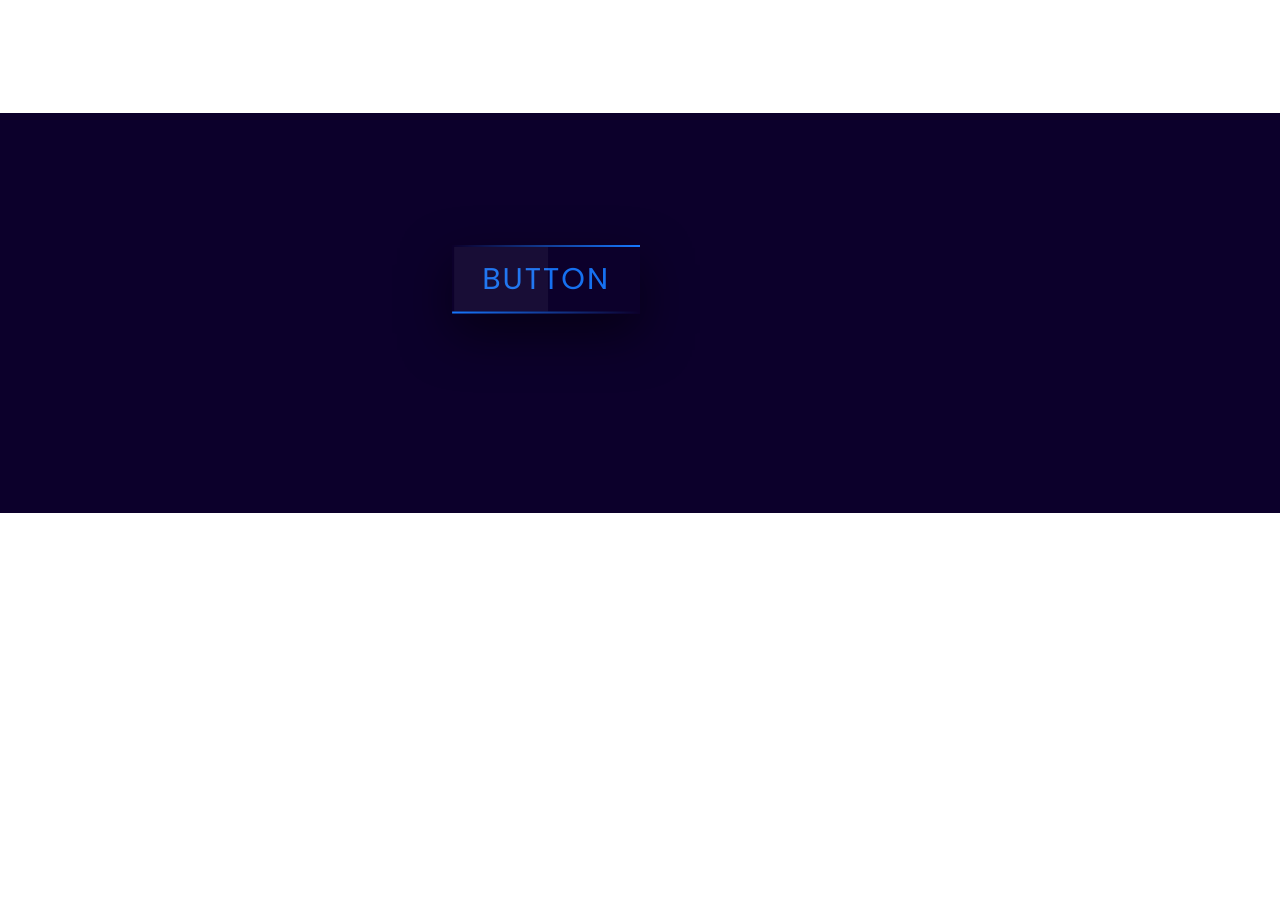
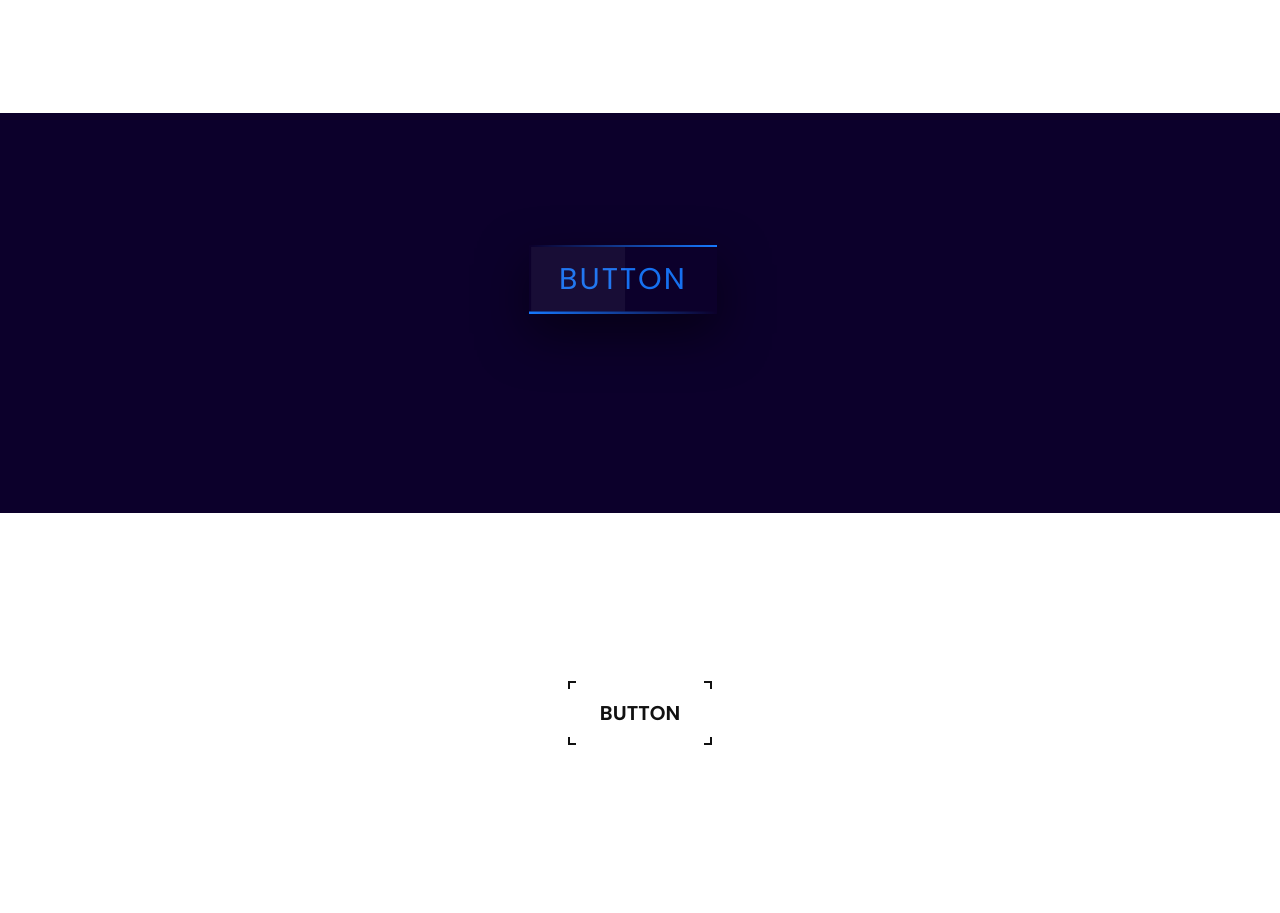
Before and after one commit to PriontoAbdullah/CSS-Button-Effect, a plain HTML site: page index.html in a window 1280 px wide. Shown: the part 1477-2390 px from the top of the page. Before the commit the page ends 1990 px from the top, so only its background shows below. Drawn offline with Linux system fonts and the light colour scheme.

Commit message:
Button Border Effect

```diff
--- /dev/null
+++ b/Button-Border.css
@@ -0,0 +1,65 @@
+@import url('https://fonts.googleapis.com/css?family=Poppins:400,500,600,700,800,900&displayer=swap');
+
+#button-border{
+    margin: 0;
+    padding: 0;
+    height: 50vh;
+    box-sizing: border-box;
+    display: flex;
+    justify-content: center;
+    align-items: center;
+    font-family: 'Poppins', sans-serif;
+}
+
+#button-border a {
+    position: relative;
+    display: inline-block;
+    padding: 15px 30px;
+    border: 2px solid #111;
+    text-transform: uppercase;
+    color: #111;
+    text-decoration: none;
+    font-weight: 600;
+    font-size: 20px;
+}
+
+#button-border a::before{
+    content: "";
+    position: absolute;
+    top: 6px;
+    left: -2px;
+    width: calc(100% + 4px);
+    height: calc(100% - 12px);
+    background: #fff;
+    transition: 0.5s ease-in-out;
+    transform: scaleY(1);
+    transition-delay: 0.5s;
+}
+
+
+#button-border a:hover::before{
+    transform: scaleY(0);
+}
+
+
+#button-border a::after{
+    content: "";
+    position: absolute;
+    left: 6px;
+    top: -2px;
+    height: calc(100% + 4px);
+    width: calc(100% - 12px);
+    background: #fff;
+    transition: 0.5s ease-in-out;
+    transform: scaleX(1)
+}
+
+
+#button-border a:hover::after{
+    transform: scaleX(0);
+}
+
+#button-border a span {
+    position: relative;
+    z-index: 3;
+}
--- a/Button-Snake.css
+++ b/Button-Snake.css
@@ -4,17 +4,19 @@
     margin: 0;
     padding: 0;
     height: 50vh;
+    box-sizing: border-box;
     display: flex;
     justify-content: center;
     align-items: center;
     font-family: 'Poppins', sans-serif;
     background: #0c002b;
-    position: relative;
 }
 
 #button-snake a{
     padding: 12px 30px;
+    left: 6%;
     transform: translate(-50%, -50%);
+    position: relative;
     color: #1670f0;
     font-size: 30px;
     letter-spacing: 2px;
--- a/index.html
+++ b/index.html
@@ -9,6 +9,7 @@
     <link rel="stylesheet" type="text/css" href="Button-Hover.css">
     <link rel="stylesheet" type="text/css" href="Contact-icon.css">
     <link rel="stylesheet" type="text/css" href="Button-Snake.css">
+    <link rel="stylesheet" type="text/css" href="Button-Border.css">
 
     <title> CSS Button Effect </title>
  </head>
@@ -78,6 +79,14 @@
       </a>
     </section>
 
+     <!------# Button Border Effect #------>
+     <section id="button-border">
+      <a href="#">
+         <span>Button</span>
+      </a>
+    </section>
+
+
     <!------# Button Ripple Effect For JS code #------>
       <script type="text/javascript">
          const buttons = document.querySelectorAll('a');
```
